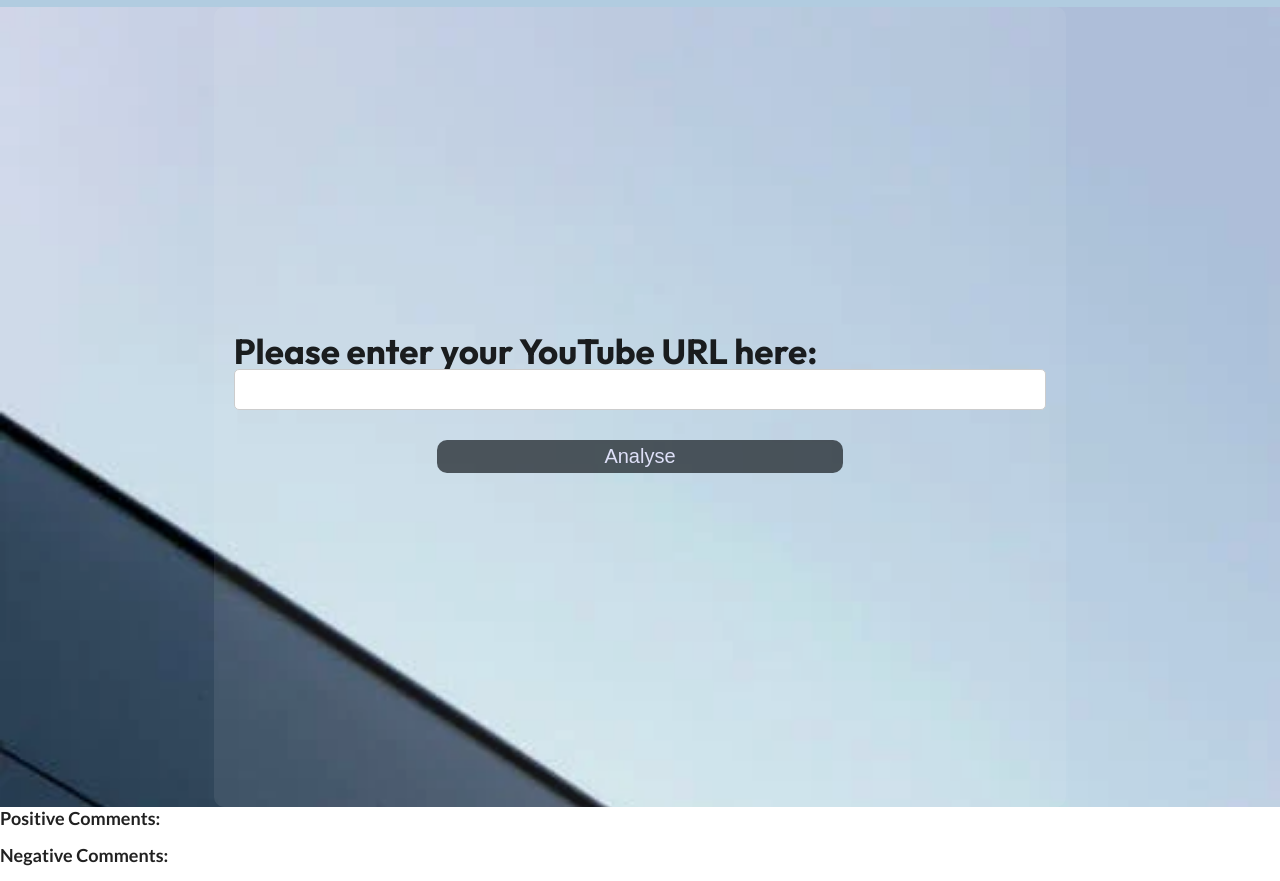
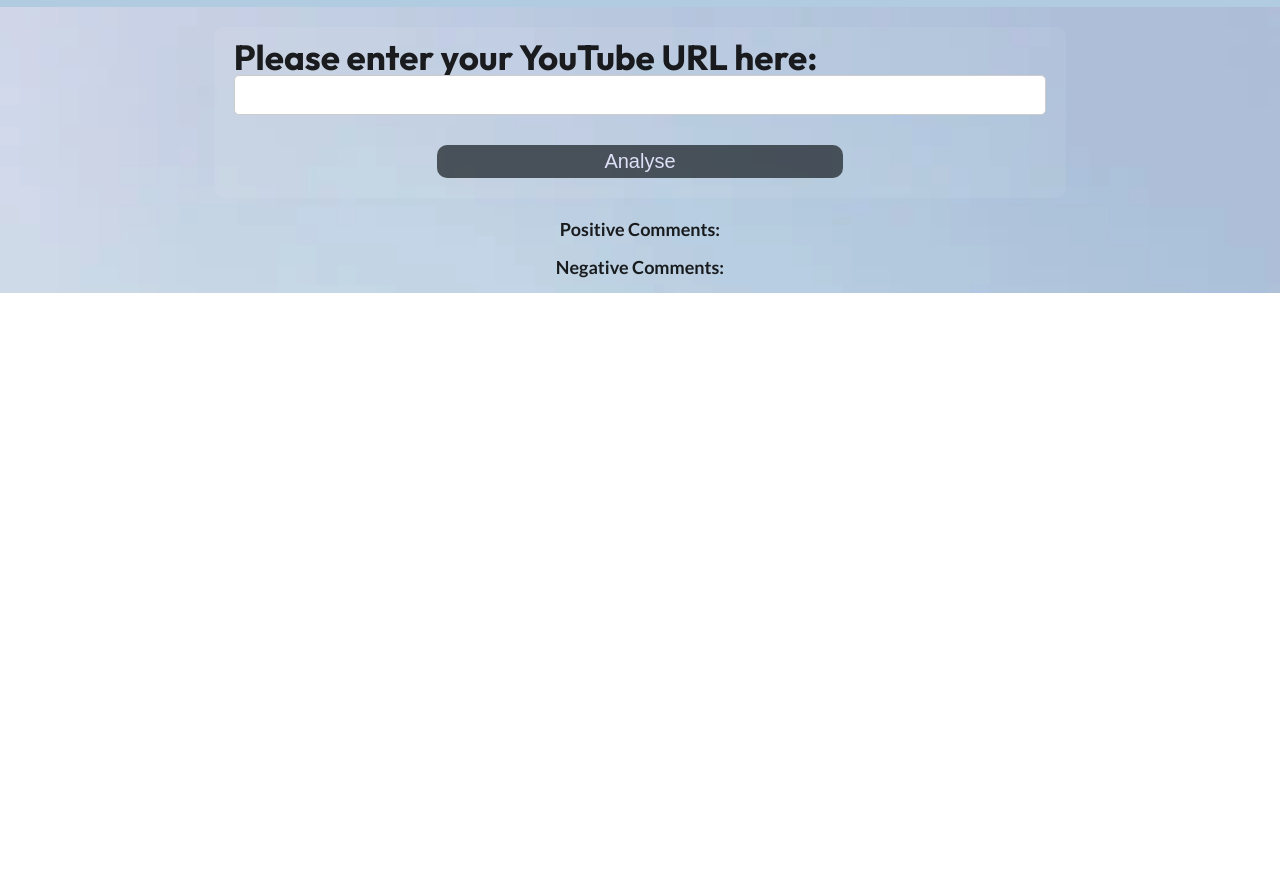
Before and after one commit to MahithaMariam/OPINOID, a React app: page /analyser in a window 1280 px wide. Shown: the part 49-930 px from the top of the page. After the commit the page ends 800 px from the top, so only its background shows below. Built offline with nearby package versions, Linux system fonts and the light colour scheme; some packages are replaced by stand-ins of ours.

Commit message:
"Removed unnecessary div element and adjusted CSS styles for Analyser component"

```diff
--- a/src/Components/Analyser.jsx
+++ b/src/Components/Analyser.jsx
@@ -64,8 +64,8 @@
     };
 
     return (
-        <div>
-            <div className="analyser-container">
+        <div className="analyser-container">
+            <div >
                 <div className="form-container">
                     <div className="field">
                         <label className="label">Please enter your YouTube URL here:</label>
--- a/src/Components/styles/Analyser.css
+++ b/src/Components/styles/Analyser.css
@@ -7,7 +7,6 @@
     flex-direction: column; /* Align items vertically */
     justify-content: center;
     align-items: center;
-    height: 100vh;
     background-color: rgba(154, 175, 198, 0); /* Adjust the alpha value (0.5) for transparency */
     background-size: cover;
 }
@@ -18,6 +17,7 @@
     flex-direction: column; /* Align items vertically */
     background-color: rgba(235, 235, 235, 0.077); /* Semi-transparent white background for form */
     padding: 20px;
+    margin: 20px;
     border-radius: 10px;
 }
 
```
